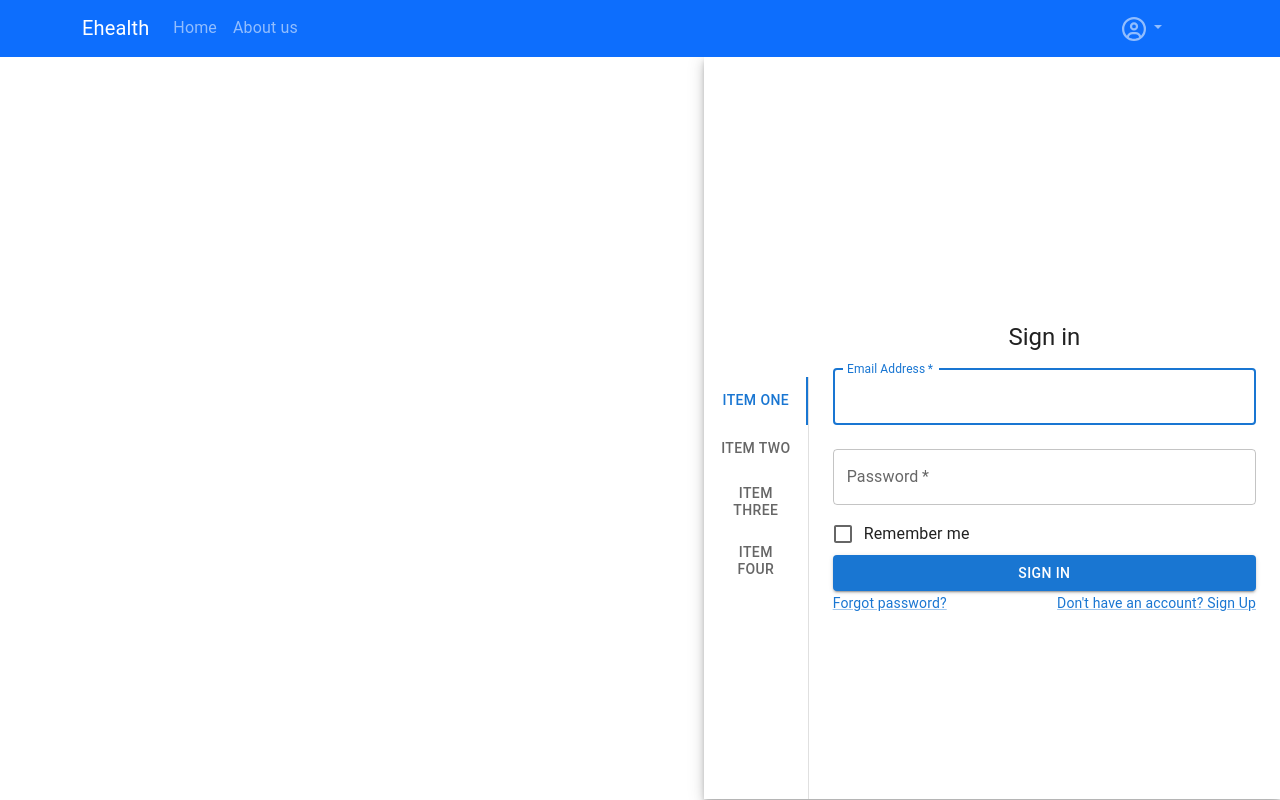
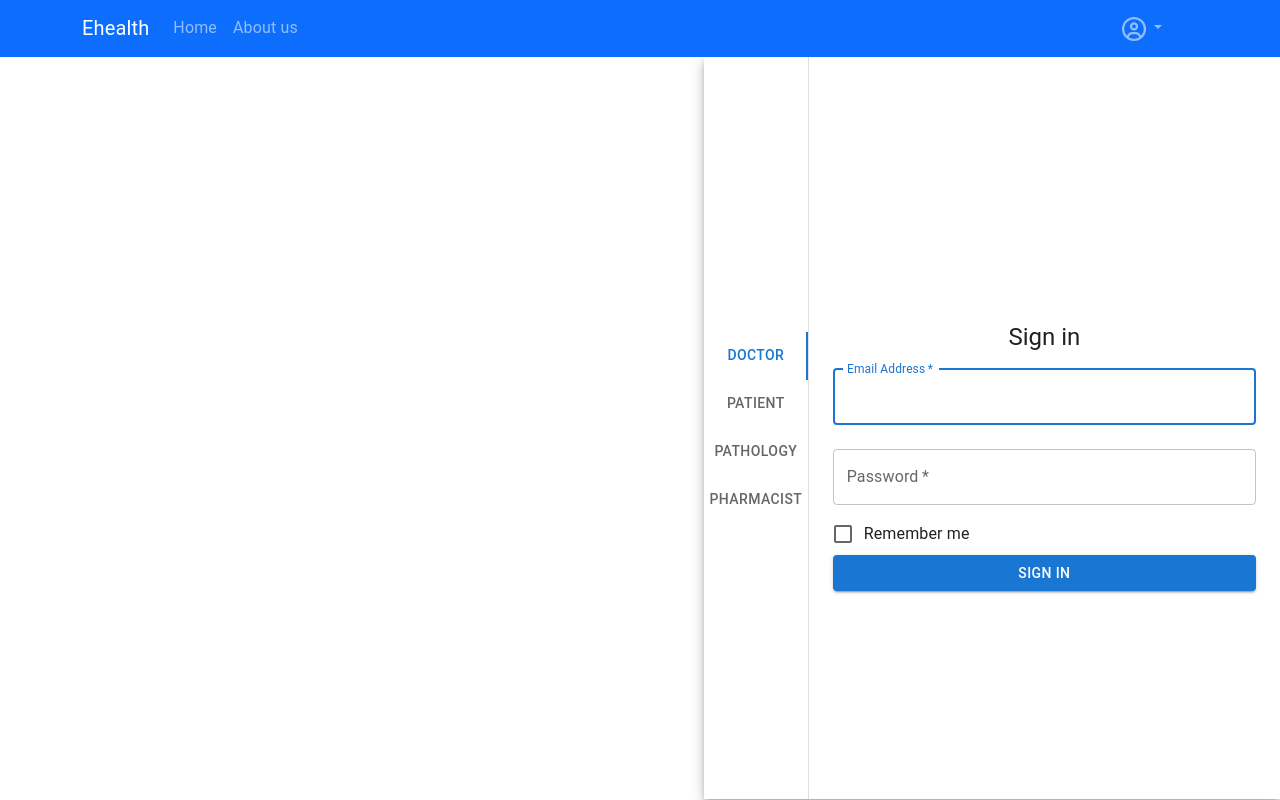
Before and after one commit to utkarshvj123/dhruvreact, a React (Create React App) app: page /login in a window 1280 px wide. Built offline with nearby package versions, Linux system fonts and the light colour scheme; grey boxes are pictures that could not be loaded.

Commit message:
last working

```diff
--- a/src/module/Login/Main/index.js
+++ b/src/module/Login/Main/index.js
@@ -1,6 +1,8 @@
-import React from 'react';
+import React, { useRef } from 'react';
 import { makeStyles } from '@mui/styles';
 import { Box, Button, Paper, Checkbox, CssBaseline, FormControlLabel, Grid, Link, TextField, Typography, Tabs, Tab, CardMedia } from '@mui/material';
+import { userData } from '../../globalFunctionAndValues';
+
 
 const useStyles = makeStyles((theme) => ({
     root: {
@@ -32,7 +34,8 @@ const useStyles = makeStyles((theme) => ({
     },
 }));
 
-const UserLogin = (classes) => {
+const UserLogin = (classes, details, currentSelectedIndex, formRef, formHandler) => {
+    console.log(details, ".......details......", currentSelectedIndex)
     return <Grid sx={{ marginTop: 30 }}>
         <CssBaseline />
         <Grid item xs={false} sm={4} md={7} className={classes.image} />
@@ -83,7 +86,7 @@ const UserLogin = (classes) => {
                     >
                         Sign In
                     </Button>
-                    <Grid container>
+                    {/* <Grid container>
                         <Grid item xs>
                             <Link href="#" variant="body2">
                                 Forgot password?
@@ -94,7 +97,7 @@ const UserLogin = (classes) => {
                                 {"Don't have an account? Sign Up"}
                             </Link>
                         </Grid>
-                    </Grid>
+                    </Grid> */}
 
                 </form>
             </div>
@@ -123,10 +126,16 @@ function TabPanel(props) {
 }
 
 export default function LoginMain() {
+    const [value, setValue] = React.useState(0);
     const classes = useStyles();
-    const [value, setValue] = React.useState(0);
+    const valueRef = useRef('') //creating a refernce for TextField Component
+
+    const sendValue = () => {
+        return console.log(valueRef.current.value) //on clicking button accesing current value of TextField and outputing it to console
+    }
 
     const handleChange = (event, newValue) => {
+        console.log(newValue, "......newValue")
         setValue(newValue);
     };
 
@@ -153,26 +162,23 @@ export default function LoginMain() {
                     value={value}
                     onChange={handleChange}
                     aria-label="Vertical tabs example"
-                    sx={{ borderRight: 1, borderColor: 'divider', width: "30%", marginTop: 40 }}
-                >
-                    <Tab label="Item One" />
-                    <Tab label="Item Two" />
-                    <Tab label="Item Three" />
-                    <Tab label="Item Four" />
+                    sx={{
+                        borderRight: 1, borderColor: 'divider', width: "30%", "& .MuiTabs-flexContainer": {
+                            display: "flex",
+                            alignItems: "center", justifyContent: "center",
+                            height: "100%",
+                            textAlign: "left"
+                        }
+                    }}
+                >{userData.map((obj, index) =>
+                    <Tab label={obj.name} value={index} key={obj.id} />
+                )}
                 </Tabs>
-                {/* <CssBaseline /> */}
-                <TabPanel value={value} index={0}>
-                    {UserLogin(classes)}
-                </TabPanel>
-                <TabPanel value={value} index={1}>
-                    {UserLogin(classes)}
-                </TabPanel>
-                <TabPanel value={value} index={2}>
-                    {UserLogin(classes)}
-                </TabPanel>
-                <TabPanel value={value} index={3}>
-                    {UserLogin(classes)}
-                </TabPanel>
+                {userData.map((obj, index) =>
+                    <TabPanel value={value} index={index} key={obj.id}>
+                        {UserLogin(classes, obj, value, handleChange, sendValue)}
+                    </TabPanel>
+                )}
             </Box>
         </div>
 
```
